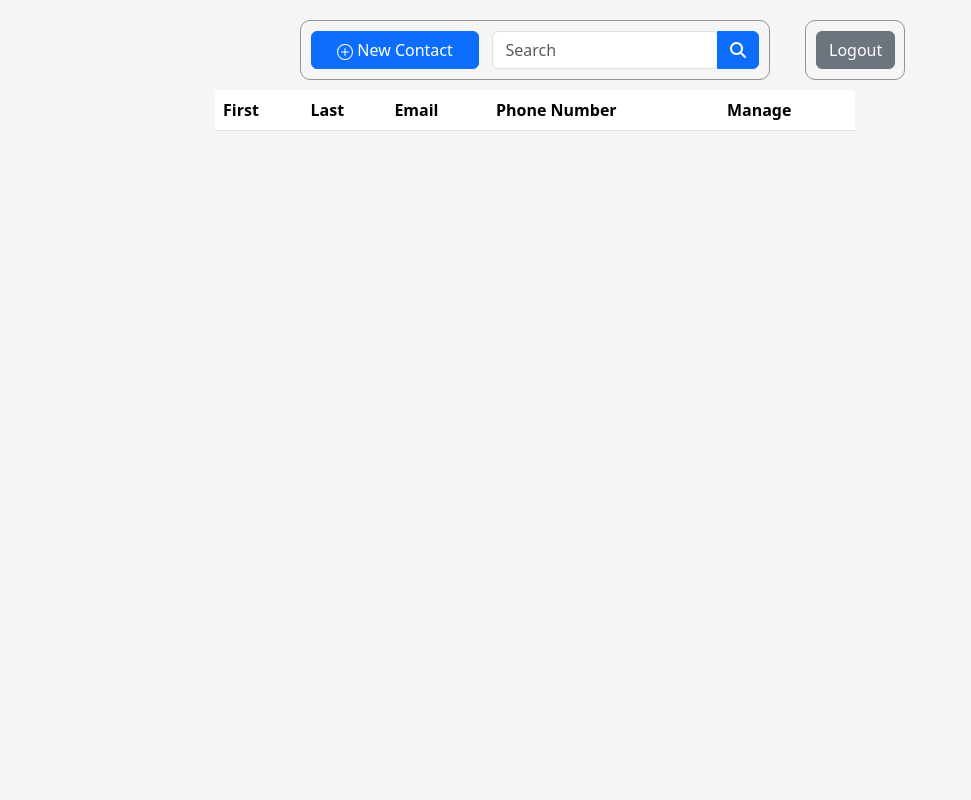
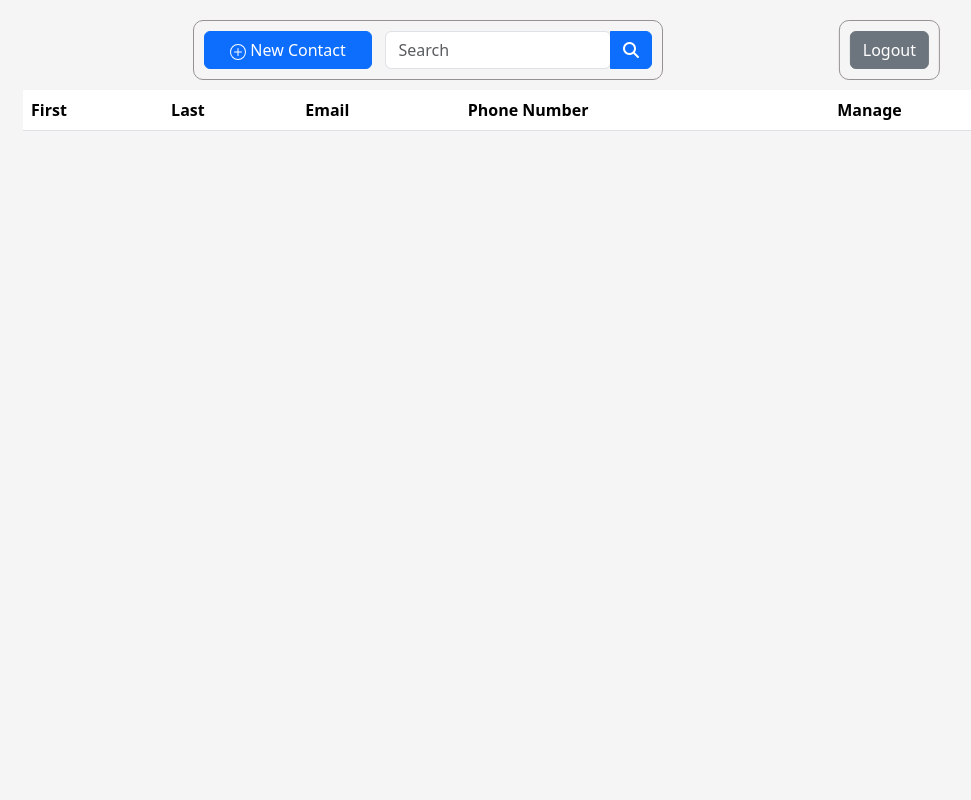
Before and after one commit to cop340212/group12, a PHP site: page /home/main.html in a window 1280 px wide. Shown: the whole page, without its empty margins (105-1076 px from the left). Run offline with PHP 8.4, Linux system fonts and the light colour scheme; lists and menus that the app fills with data are empty; some libraries are stand-ins or nearby versions.

Commit message:
Mobile formatting and logout sticky spacing

```diff
--- a/css/main.css
+++ b/css/main.css
@@ -1,6 +1,6 @@
-html,
-body {
+html,body {
   height: 100%;
+  overflow: auto;
 }
 
 body {
@@ -14,20 +14,26 @@ body {
 
 .main-search {
   display:flex;
-  height:100%;
   align-items: flex-start;
   justify-content: center;
+  margin-left: 20%;
   max-width: 920px;
   min-width: 325px;
   padding-top: 20px;
 }
 
-.main-logout{
+.main-logout {
   display:flex;
+  align-items: flex-start;
   justify-content: flex-end;
-  position: sticky;
-  top:0;
-  right:0;
+  min-width: 325px;
+  margin-left: 75%;
+  padding-left: 150px;
+  padding-right: 25px;
+}
+
+#searchInput{
+  min-width:175px;
 }
 
 .nav-bar{
@@ -46,13 +52,9 @@ body {
   z-index: 2
 }
 
-.main-logout{
-  margin-left: 200px;
-  padding-left: 350px;
-}
-
 .nav-bar-logout{
   position: sticky;
+  top: 10px;
   margin-top: 20px;
   margin-right: 50px;
   padding: 10px;
@@ -62,6 +64,7 @@ body {
   border-right:solid rgb(151, 146, 146) 1px;
   border-bottom:solid rgb(151, 146, 146) 1px;
   border-top:solid rgb(151, 146, 146) 1px;
+  float:left;
   display:flex;
   min-width: 100px;
   z-index: 2
@@ -75,6 +78,67 @@ body {
   margin-right: 3%;
   white-space: nowrap;
 }
+
+#addCondensedNewContactButton{
+  float:none;
+  display:none;
+  width: 42%;
+  max-width: 40px;
+  margin-right: 3%;
+  white-space: nowrap;
+}
+
+#resultTable{
+  font-size: 100%;
+  max-width: 80%;
+  white-space: nowrap;
+}
+
+#manageButton{
+  font-size: 100%;
+  white-space: nowrap;
+}
+
+@media screen and (max-width: 760px)
+{
+
+  .main-logout{
+    margin-left: calc(20% + 435px);
+  }
+  .main-search
+  {
+    margin-left: calc(20% + 35px);
+    max-width: 245px;
+    min-width: 245px;
+  }
+  .nav-bar
+  {
+    max-width: 245px;
+    min-width: 245px;
+  }
+  .th-lg{
+    white-space: pre;
+  }
+  #addNewContactButton
+  {
+    float:none;
+    display:none;
+  }
+  #addCondensedNewContactButton
+  {
+    float:left;
+    display:inline;
+  }
+  #resultTable{
+    font-size: 85%;
+    white-space: normal;
+    overflow-wrap: break-word;
+  }
+  #manageButton{
+    font-size: 100%;
+  }
+}
+
 #searchInput{
   float:left;
   display:inline;
@@ -134,10 +198,9 @@ table {
   display: flex;
   align-items: center;
   position: absolute;
-  top:90.375%;
-  right: 81.5%;
+  margin-left:25px;
+  margin-right:75%;
   width: 72px;
-  transform: translateY(-50%);
 }
 
 .position-relative {
--- a/home/main.html
+++ b/home/main.html
@@ -16,19 +16,27 @@
 
     <!-- CSS Template -->
     <link href="../css/main.css" rel="stylesheet">
-    <main class="main-logout position-absolute top-0 start-50 translate-middle-x">
+  </head>
+  <body>
+    <main class="main-logout position-absolute top-0 translate-middle-x">
       <div class="nav-bar-logout" id="logout" >
         <button  type="button" id="logout" class="btn btn-secondary right" data-toggle="tooltip" data-placement="bottom" title="Logout">Logout</button>
       </div>
     </main>
-    <main class="main-search position-absolute top-0 start-50 translate-middle-x">
+    <main class="main-search position-absolute top-0 translate-middle-x">
       <div class="nav-bar">
-        <button type="button" id="addNewContactButton" class="btn btn-primary" data-bs-toggle="modal" data-bs-target="#aboutModal">
+        <button type="button" id="addNewContactButton" class="btn btn-primary lg-view" data-bs-toggle="modal" data-bs-target="#aboutModal">
           <svg xmlns="http://www.w3.org/2000/svg" width="16" height="16" fill="currentColor" class="bi bi-plus-circle" viewBox="0 0 16 16">
             <path d="M8 15A7 7 0 1 1 8 1a7 7 0 0 1 0 14zm0 1A8 8 0 1 0 8 0a8 8 0 0 0 0 16z"/>
             <path d="M8 4a.5.5 0 0 1 .5.5v3h3a.5.5 0 0 1 0 1h-3v3a.5.5 0 0 1-1 0v-3h-3a.5.5 0 0 1 0-1h3v-3A.5.5 0 0 1 8 4z"/>
           </svg>
           New Contact
+        </button>
+        <button type="button" id="addCondensedNewContactButton" class="btn btn-primary lg-small" data-bs-toggle="modal" data-bs-target="#aboutModal">
+          <svg xmlns="http://www.w3.org/2000/svg" width="16" height="16" fill="currentColor" class="bi bi-plus-circle" viewBox="0 0 16 16">
+            <path d="M8 15A7 7 0 1 1 8 1a7 7 0 0 1 0 14zm0 1A8 8 0 1 0 8 0a8 8 0 0 0 0 16z"/>
+            <path d="M8 4a.5.5 0 0 1 .5.5v3h3a.5.5 0 0 1 0 1h-3v3a.5.5 0 0 1-1 0v-3h-3a.5.5 0 0 1 0-1h3v-3A.5.5 0 0 1 8 4z"/>
+          </svg>
         </button>
         <form id="searchInput" action="javascript:myFunction()">
           <div class="input-group rounded d-flex justify-content-centered sticky-top">
@@ -41,8 +49,6 @@
       </div>
       <p id="results"></p>
     </main>
-  </head>
-  <body>
 
     <!-- Manage modal -->
     <div class="modal fade" id="aboutModal" tabindex="-1" role="dialog" aria-labelledby="aboutModalLabel" aria-hidden="true">
@@ -97,7 +103,7 @@
     </div>
 
     <!-- Table will prioritize width:50% but will never wrap the text to maintain readability-->
-    <table style="width:50%" class="table table-hover text-nowrap">
+    <table id="resultTable" class="table table-hover">
       <thead>
         <tr>
           <th class="th-lg">First</th>
--- a/js/main.js
+++ b/js/main.js
@@ -335,6 +335,7 @@ function fillResponse(myObj, makeFirstShaded) {
         newCell = document.createElement("td");
         let modalButton = document.createElement("button");
         modalButton.type = "button";
+        modalButton.setAttribute("id", "manageButton");
         modalButton.setAttribute("class", "btn btn-link myManageModalButton");
         modalButton.setAttribute("data-bs-toggle", "modal");
         modalButton.setAttribute("data-bs-target", "#aboutModal");
```
